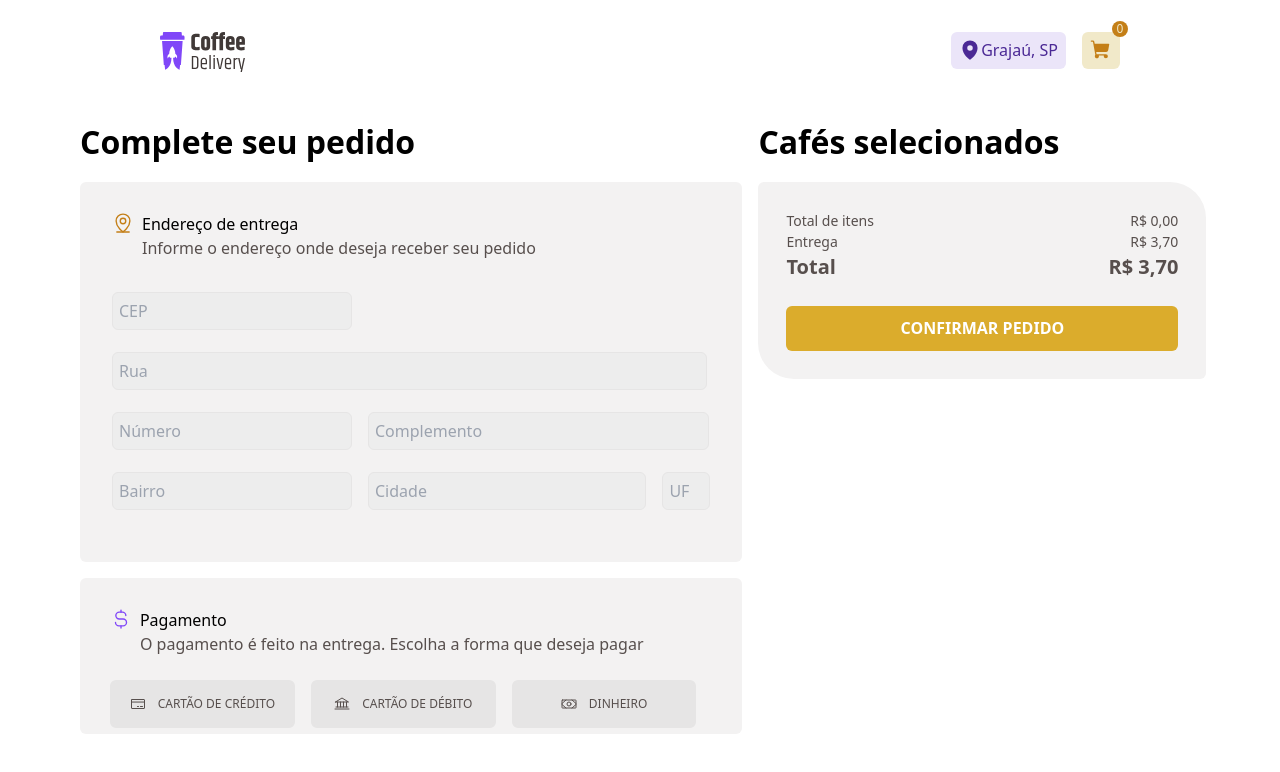
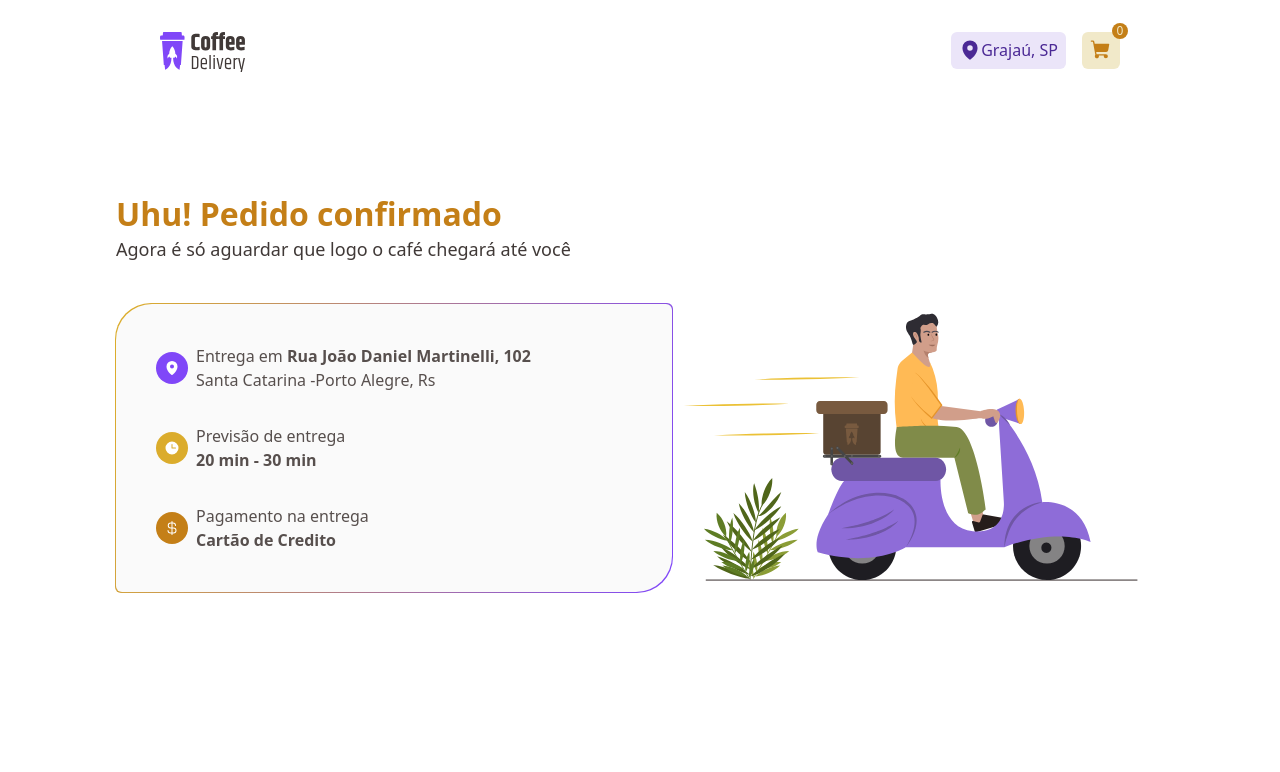
Before and after one commit to joao911/coffe-delivery, a React (Vite) app: page /orderConfirmed in a window 1280 px wide. Shown: the top 772 px of the page. Built offline with nearby package versions, Linux system fonts and the light colour scheme.

Commit message:
feat: screen order completed done

```diff
--- a/src/Routes.tsx
+++ b/src/Routes.tsx
@@ -2,6 +2,7 @@ import { Route, Routes } from "react-router-dom";
 import { DefaultLayout } from "./layouts/DefaultLayout";
 import { CompleteOrder } from "./pages/CompleteOrder";
 import { Home } from "./pages/Home";
+import { OrderConfirmed } from "./pages/OrderConfirmed";
 
 export function Router() {
   return (
@@ -9,7 +10,7 @@ export function Router() {
       <Route path="/" element={<DefaultLayout />}>
         <Route path="/" element={<Home />} />
         <Route path="/completeOrder" element={<CompleteOrder />} />
-        <Route path="/orderConfirmed" element={<CompleteOrder />} />
+        <Route path="/orderConfirmed" element={<OrderConfirmed />} />
       </Route>
     </Routes>
   );
--- a/src/components/Header/index.tsx
+++ b/src/components/Header/index.tsx
@@ -26,7 +26,7 @@ export const Header: React.FC = () => {
             <div className="relative flex items-center justify-center p-[0.5rem] h-[2.3rem] rounded-md bg-brand-yellow-light text-brand-yellow-dark">
               <Link to="completeOrder">
                 <ShoppingCart size={22} weight="fill" />
-                <span className="absolute px-1 rounded-full top-[-11px] right-[-8px]  bg-brand-yellow-dark text-brand-yellow-light text-center size-3 w-4 h-4 flex items-center justify-center text-[12px]">
+                <span className="absolute px-1 rounded-full top-[-9px] right-[-8px]  bg-brand-yellow-dark text-brand-yellow-light text-center size-3 w-4 h-4 flex items-center justify-center text-[12px]">
                   {size(cart)}
                 </span>
               </Link>
--- a/src/pages/CompleteOrder/Components/PaymentForms/index.tsx
+++ b/src/pages/CompleteOrder/Components/PaymentForms/index.tsx
@@ -42,6 +42,7 @@ export const PaymentForms: React.FC<PaymentFormsProps> = ({ name }) => {
           </p>
         </div>
       </div>
+      <div className="flex flex-col w-full gap-4 ">
         <div className="flex flex-col w-full gap-4 md:flex-row">
           {Object.entries(paymentMethods).map(([key, { label, icon }]) => (
             <PaymentMethodInput
@@ -53,9 +54,10 @@ export const PaymentForms: React.FC<PaymentFormsProps> = ({ name }) => {
               {...register("paymentMethod")}
             />
           ))}
+        </div>
         <p className="text-xs mt-7 text-base-error">{toString(error)}</p>
       </div>
-      <button className="w-full h-[2.812rem] font-bold rounded-md bg-brand-yellow text-base-white hover:bg-brand-yellow-dark mt-6 block md:hidden mt-8">
+      <button className="w-full h-[2.812rem] font-bold rounded-md bg-brand-yellow text-base-white hover:bg-brand-yellow-dark mt-6 block md:hidden">
         CONFIRMAR PEDIDO
       </button>
     </div>
--- a/src/pages/CompleteOrder/index.tsx
+++ b/src/pages/CompleteOrder/index.tsx
@@ -9,6 +9,8 @@ import { api } from "../../api";
 import { PaymentForms } from "./Components/PaymentForms";
 import AddressForm from "./Components/AddressForm";
 import { SelectedCoffees } from "./Components/SelectedCoffees";
+import { useNavigate } from "react-router-dom";
+import { useStore } from "../../store";
 
 enum PaymentMethods {
   credit = "credit",
@@ -16,6 +18,9 @@ enum PaymentMethods {
   money = "money",
 }
 export const CompleteOrder: React.FC = () => {
+  const navigate = useNavigate();
+  const clearCart = useStore((state) => state.clearCart);
+
   const schema = zod.object({
     cep: zod.string().min(1, "CEP obrigatório"),
     street: zod.string().min(1, "Rua obrigatória"),
@@ -52,6 +57,8 @@ export const CompleteOrder: React.FC = () => {
   function onSubmit(data: NewCycleFormData) {
     console.log(data);
     reset();
+    navigate("/orderConfirmed");
+    clearCart();
   }
   const watchCep = watch("cep");
 
--- a/src/pages/Home/Components/CoffeeCard/index.tsx
+++ b/src/pages/Home/Components/CoffeeCard/index.tsx
@@ -83,7 +83,7 @@ export const CoffeeCard: React.FC<CoffeeCardProps> = ({ coffee }) => {
               id=""
               value={quantity}
               disabled
-              className="w-3"
+              className="w-5"
             />
             <button onClick={handleAddToCart} className="text-brand-purple">
               +
--- /dev/null
+++ b/src/pages/OrderConfirmed/components/InfoIcon/index.tsx
@@ -0,0 +1,16 @@
+import React, { ReactNode } from "react";
+import { IconContainer } from "./styles";
+
+interface InfoIconProps {
+  color: string;
+  icon: ReactNode;
+  text: ReactNode;
+}
+export const InfoIcon: React.FC<InfoIconProps> = ({ color, icon, text }) => {
+  return (
+    <div className="flex items-center gap-2">
+      <IconContainer color={color}>{icon}</IconContainer>
+      {text}
+    </div>
+  );
+};
--- /dev/null
+++ b/src/pages/OrderConfirmed/components/InfoIcon/styles.ts
@@ -0,0 +1,15 @@
+import styled from "styled-components";
+
+interface IconContainerProps {
+  color: string;
+}
+
+export const IconContainer = styled.div<IconContainerProps>`
+  display: flex;
+  align-items: center;
+  justify-content: center;
+  width: 2rem;
+  height: 2rem;
+  border-radius: 50%;
+  background-color: ${({ color }) => color};
+`;
--- a/src/pages/OrderConfirmed/index.tsx
+++ b/src/pages/OrderConfirmed/index.tsx
@@ -1,7 +1,70 @@
 import React from "react";
-
-// import { Container } from './styles';
+import { Clock, CurrencyDollar, MapPin } from "phosphor-react";
+import ContainerItem from "../../components/ContainerItem";
+import { InfoIcon } from "./components/InfoIcon";
+import OrderConfirmedImg from "../../assets/confirmed-order.svg";
+import { useNavigate } from "react-router-dom";
 
 export const OrderConfirmed: React.FC = () => {
-  return <div />;
+  const navigate = useNavigate();
+  return (
+    <ContainerItem>
+      <div className="flex flex-col gap-10 mt-1 px-9 md:mt-20">
+        <div>
+          <h1 className="font-extrabold text-title-title-l text-brand-yellow-dark">
+            Uhu! Pedido confirmado
+          </h1>
+          <p className="font-normal text-base-subtitle text-title-title-xs leading-[130%]">
+            Agora é só aguardar que logo o café chegará até você
+          </p>
+        </div>
+        <section className="flex flex-col items-center justify-between md:flex-row">
+          <div className="p-3 md:p-10 rounded-br-[36px] rounded-tl-[36px] rounded-tr-[6px] rounded-bl-[6px] relative bg-base-background w-full md:min-w-[32rem] flex flex-col gap-8 before:content-[''] before:absolute before:inset-[-1px] before:z-[-1] before:rounded-br-[36px] before:rounded-tl-[36px] before:rounded-tr-[6px] before:rounded-bl-[6px] before:bg-[linear-gradient(102.89deg,#dbac2c_2.61%,#8047f8_98.76%)]">
+            <InfoIcon
+              color="#8047F8"
+              icon={<MapPin weight="fill" className="text-base-white" />}
+              text={
+                <p className="text-base-text">
+                  Entrega em <strong>Rua João Daniel Martinelli, 102</strong>
+                  <br />
+                  Santa Catarina -Porto Alegre, Rs{" "}
+                </p>
+              }
+            />
+            <InfoIcon
+              color="#DBAC2C"
+              icon={<Clock weight="fill" className="text-base-white" />}
+              text={
+                <p className="text-base-text">
+                  Previsão de entrega
+                  <br />
+                  <strong>20 min - 30 min</strong>
+                </p>
+              }
+            />
+            <InfoIcon
+              color="#C47F17"
+              icon={
+                <CurrencyDollar weight="fill" className="text-base-white" />
+              }
+              text={
+                <p className="text-base-text">
+                  Pagamento na entrega
+                  <br />
+                  <strong>Cartão de Credito</strong>
+                </p>
+              }
+            />
+          </div>
+          <img src={OrderConfirmedImg} alt="Pedido confirmado com sucesso" />
+          <button
+            onClick={() => navigate("/")}
+            className="w-full h-[2.812rem] font-bold rounded-md bg-brand-yellow text-base-white hover:bg-brand-yellow-dark mt-6 block md:hidden"
+          >
+            Retornar para Home
+          </button>
+        </section>
+      </div>
+    </ContainerItem>
+  );
 };
```
Lines whose indentation alone changed are shown as unchanged.
